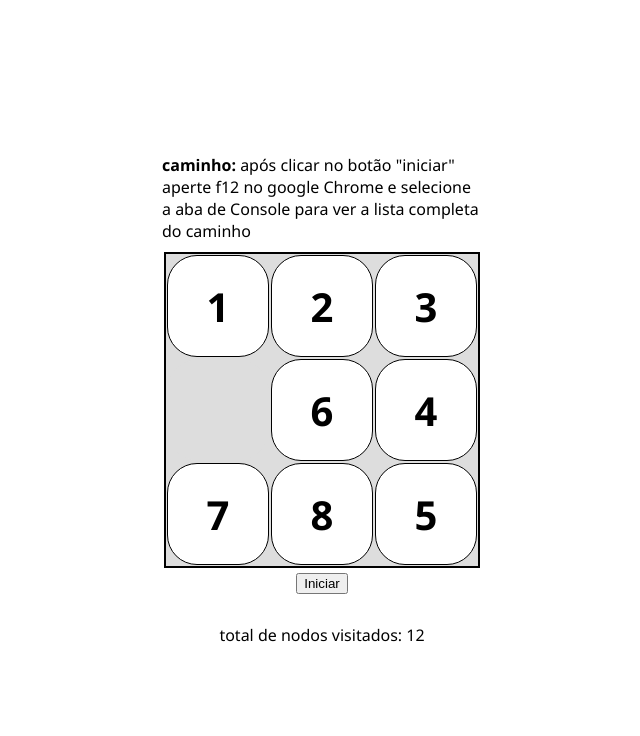
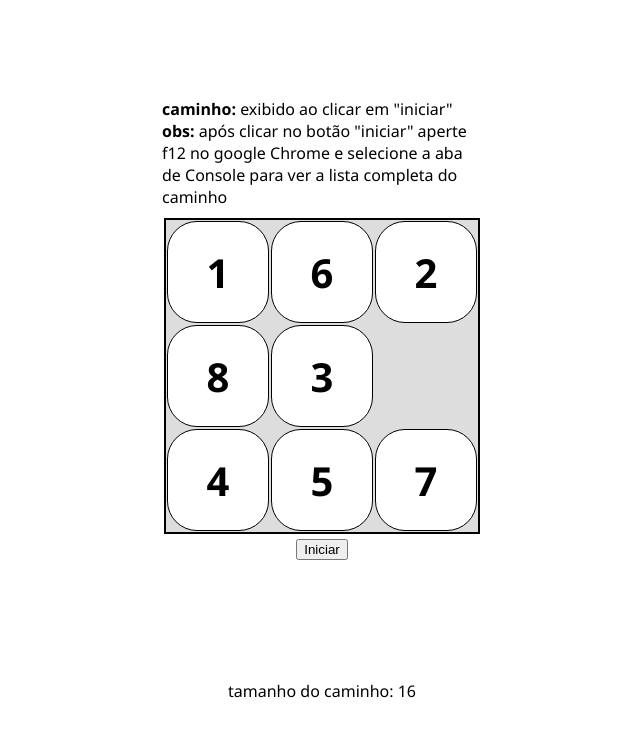
Before and after one commit to eebecker/AP1-BUSCA, a plain HTML site: page index.html in a window 1280 px wide. Shown: the whole page, without its empty margins (318-958 px from the left). Drawn offline with Linux system fonts and the light colour scheme.

Commit message:
ajuste infos

```diff
--- a/index.html
+++ b/index.html
@@ -13,13 +13,23 @@
 
 <body>
     <div class="app">
-            <div class="caminho"><strong>caminho:</strong> após clicar no botão "iniciar" aperte f12 no google Chrome e selecione a aba de Console para ver a lista completa do caminho </div>
+            <div style="width: 320px;"><strong>caminho:</strong> exibido ao clicar em "iniciar" </div>
+            <div class="path-desc"><strong>obs:</strong> após clicar no botão "iniciar" aperte f12 no google Chrome e selecione a aba de Console para ver a lista completa do caminho </div>
             <div class="board">
                 <!-- tiles inserted dynamically here  -->
             </div>
             <button class="btn-iniciar">Iniciar</button>
-        <div class="visited-nodes">
+        <div class="visited-nodes info">
             <!-- total of visited nodes inserted via js  -->
+        </div>
+        <div class="expanded-nodes info">
+            <!-- total of expanded nodes inserted via js  -->
+        </div>
+        <div class="biggest-frontier info">
+            <!-- biggest frontier inserted via js  -->
+        </div>
+        <div class="path-size info">
+            <!-- biggest frontier inserted via js  -->
         </div>
     </div>
 
--- a/index.js
+++ b/index.js
@@ -39,13 +39,13 @@ let entries = [
     [3, 5, 6, 0, 7, 4, 2, 1, 8]
 ]
 // passar aqui entrada
-const start = (entries[0]);
+const start = (entries[5]);
 
 numbers = start;
+// estado inicial
 paintBoard(board, numbers);
 
-
-
+// executando algoritmo
 const fullPath = aStar(start, goal);
 
 const btnIniciar = document.querySelector('.btn-iniciar');
@@ -56,9 +56,9 @@ btnIniciar.addEventListener("click", (e) => {
 // caminho
 console.log('caminho', fullPath)
 // O total de nodos visitados
-const totalVisitedNodes = fullPath.length;
-const visitedNodesContainer = document.querySelector('.visited-nodes');
-visitedNodesContainer.innerHTML = `total de nodos visitados: ${totalVisitedNodes}`;
+const pathSize = fullPath.length;
+const patSize = document.querySelector('.path-size');
+patSize.innerHTML = `tamanho do caminho: ${pathSize}`;
 
 
 
--- a/metodos.js
+++ b/metodos.js
@@ -128,8 +128,6 @@ function isInSet(set, neighbor) {
     return !!set.find(position => isEqual(position, neighbor))
 }
 
-
-
 /**
  * A* algorithm implementation, returns full path
  * from starting position to goal position
--- a/style.css
+++ b/style.css
@@ -22,7 +22,7 @@ body {
     background-color: #dddddd;
 }
 
-.caminho {
+.path-desc {
     margin-bottom: 10px;
     width: 320px;
 }
@@ -59,6 +59,6 @@ body {
     align-items: center;
 }
 
-.visited-nodes {
+.info {
     margin-top: 30px;
 }
```
